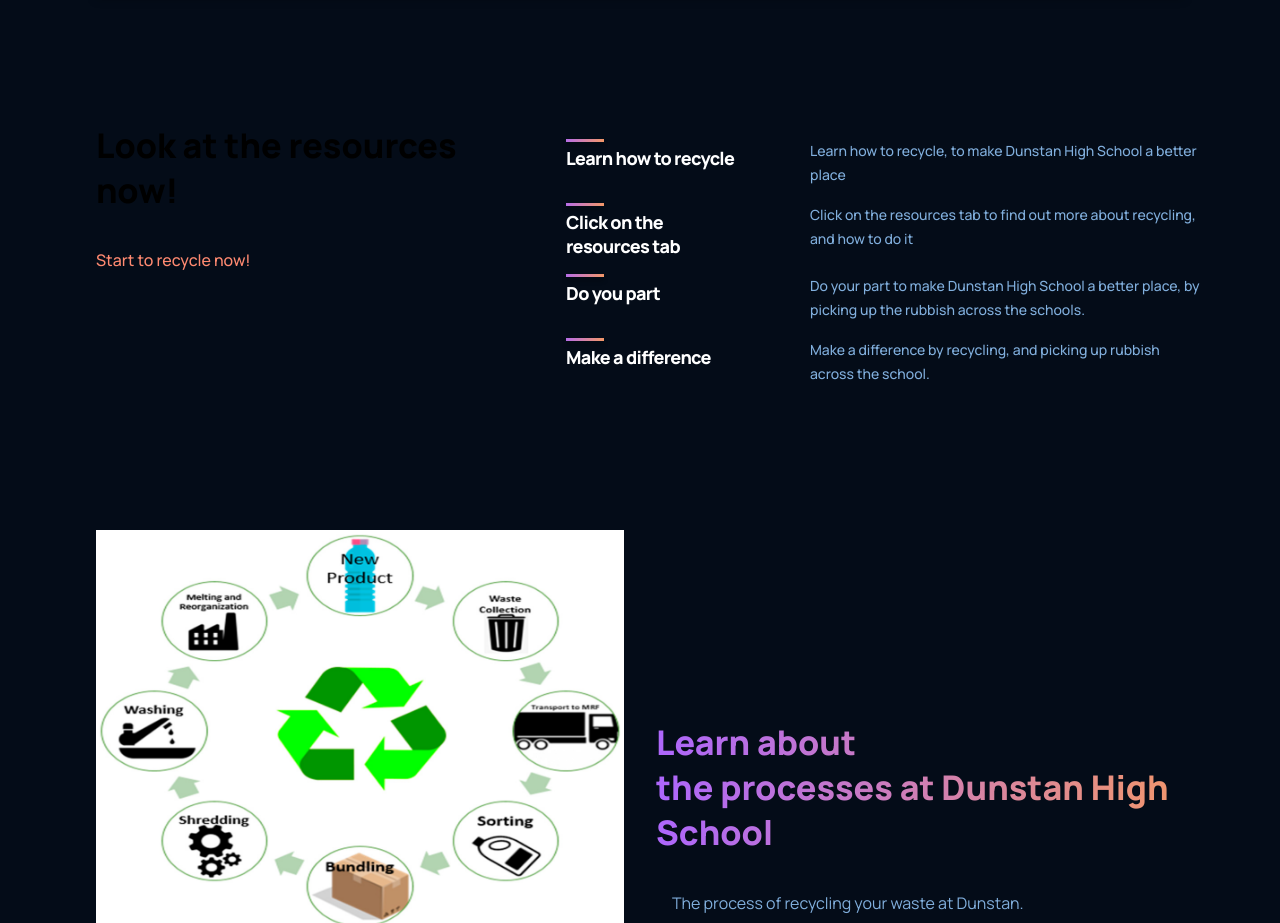
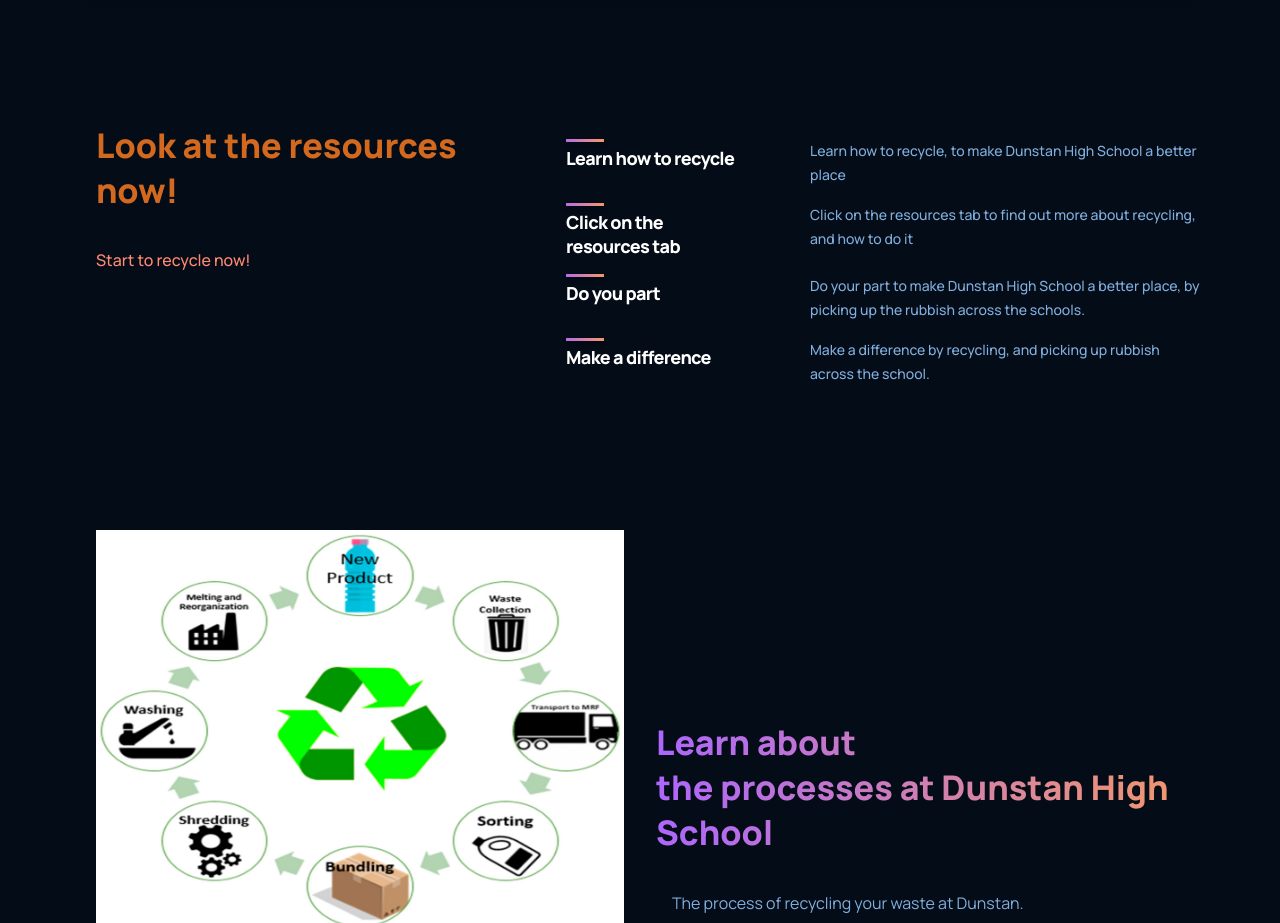
Before and after one commit to hellothere402/rec-dev-web, a React (Create React App) app: page / in a window 1280 px wide. Shown: the part 1480-2403 px from the top of the page. Built offline with nearby package versions, Linux system fonts and the light colour scheme.

Commit message:
Final Change

```diff
--- a/src/containers/features/features.css
+++ b/src/containers/features/features.css
@@ -21,6 +21,7 @@
     line-height: 45px;
     font-weight: 800;
     font-family: var(--font-family);
+    color: chocolate;
 }
 
 .recycling__features-heading p {
```
